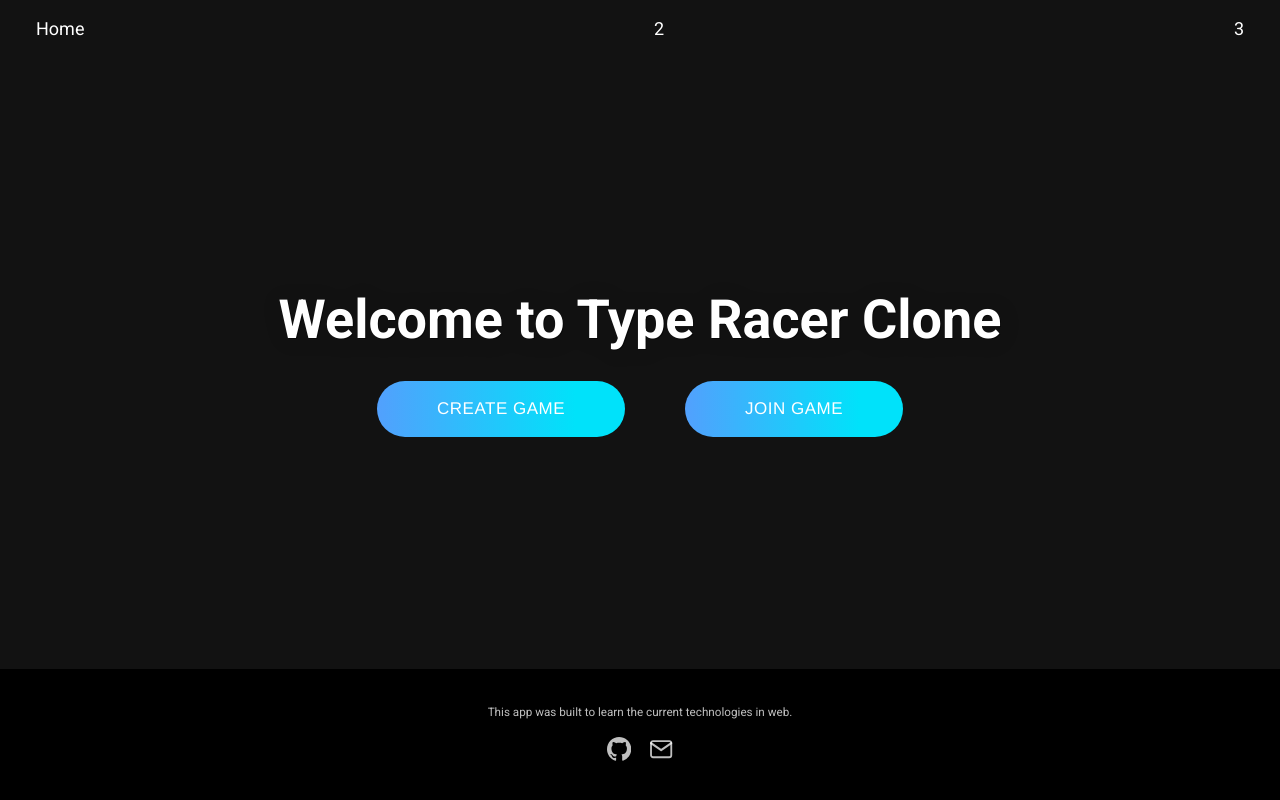
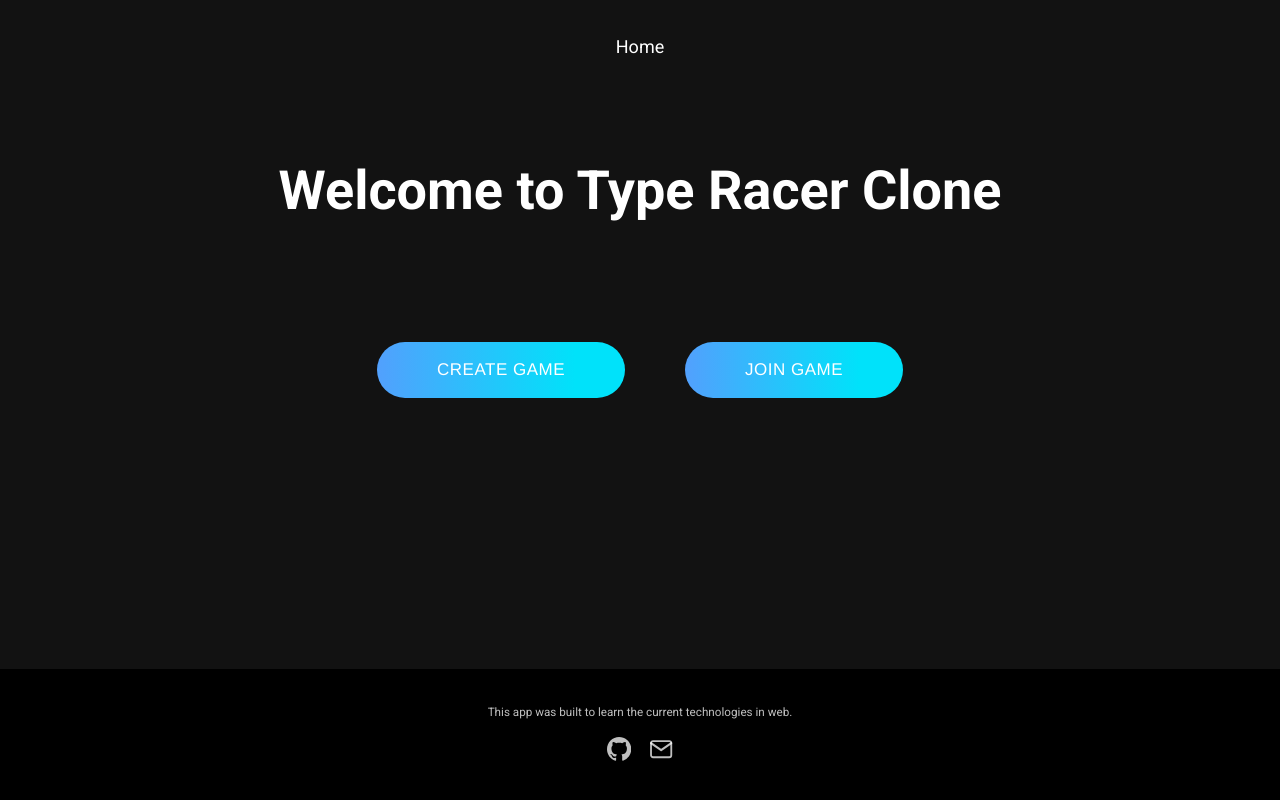
Before and after one commit to DYSLEVIUM/Typeracer-Clone, an Angular app in the folder client/: page / in a window 1280 px wide. Built offline with nearby package versions, Linux system fonts and the light colour scheme.

Commit message:
made changes to createGame and joinGame

```diff
--- a/client/src/app/core/header/header.component.html
+++ b/client/src/app/core/header/header.component.html
@@ -2,6 +2,4 @@
   <a routerLink="">
     <span>Home</span>
   </a>
-  <div>2</div>
-  <div>3</div>
 </div>
--- a/client/src/app/core/header/header.component.scss
+++ b/client/src/app/core/header/header.component.scss
@@ -2,9 +2,10 @@
   position: relative;
   display: flex;
   flex-direction: row;
-  justify-content: space-between;
+  justify-content: center;
+  align-items: center;
 
-  padding: 1rem 2rem;
+  padding: 2rem;
 
   background: inherit;
 
--- a/client/src/app/shared/create-game/create-game.component.html
+++ b/client/src/app/shared/create-game/create-game.component.html
@@ -1,5 +1,6 @@
 <div class="main-container">
   <form #createGame (ngSubmit)="onSubmit(createGame)">
+    <div class="form-group">
       <label for="nickName">Nickname</label>
       <input
         type="text"
@@ -10,6 +11,7 @@
         autocomplete="on"
         autofocus
       />
+    </div>
     <button type="submit" class="fancy-button pop-onhover bg-gradient">
       <span>Submit</span>
     </button>
--- a/client/src/app/shared/create-game/create-game.component.scss
+++ b/client/src/app/shared/create-game/create-game.component.scss
@@ -1,11 +1,41 @@
 .main-container {
-  label {
-    padding: 0 1rem;
-  }
-  input {
-    padding: 0.5rem 1rem;
-    border: 1px solid;
-    border-radius: 1rem;
+  position: relative;
+  left: 0;
+  display: flex;
+
+  height: 50vh;
+
+  color: rgba(255, 255, 255, 1);
+
+  flex-direction: column;
+  justify-content: center;
+  align-items: center;
+
+  form {
+    display: flex;
+
+    flex-direction: column;
+    justify-content: center;
+    align-items: center;
+
+    .form-group {
+      width: 130%;
+      display: flex;
+
+      flex-direction: row;
+      justify-content: space-between;
+      align-items: center;
+
+      padding: 2rem 0;
+      // label {
+      //   padding: 0 1rem;
+      // }
+      input {
+        padding: 0.5rem 1rem;
+        border: 1px solid;
+        border-radius: 1rem;
+      }
+    }
   }
 }
 
--- a/client/src/app/shared/game-menu/game-menu.component.scss
+++ b/client/src/app/shared/game-menu/game-menu.component.scss
@@ -3,7 +3,7 @@
   left: 0;
   display: flex;
 
-  height: 80vh;
+  height: 50vh;
 
   flex-direction: column;
   justify-content: center;
@@ -13,11 +13,10 @@
 
   .title {
     h1 {
+      margin: 0 0 5rem 0;
       color: rgba(255, 255, 255, 1);
       font-size: 3rem;
       text-align: center;
-      text-shadow: 1px 1px rgba(0, 0, 0, 0.5);
-      filter: drop-shadow(1px 1px 10px rgba(0, 0, 0, 0.1));
     }
   }
 }
--- a/client/src/app/shared/join-game/join-game.component.html
+++ b/client/src/app/shared/join-game/join-game.component.html
@@ -1,5 +1,6 @@
 <div class="main-container">
   <form #joinGame (ngSubmit)="onSubmit(joinGame)">
+    <div class="form-group">
       <label for="gameID">GameID</label>
       <input
         type="text"
@@ -10,7 +11,8 @@
         autocomplete="off"
         autofocus
       />
-
+    </div>
+    <div class="form-group">
       <label for="nickName">Nickname</label>
       <input
         type="text"
@@ -20,6 +22,7 @@
         placeholder="Enter Nickname"
         autocomplete="on"
       />
+    </div>
     <button type="submit" class="fancy-button pop-onhover bg-gradient">
       <span>Join</span>
     </button>
--- a/client/src/app/shared/join-game/join-game.component.scss
+++ b/client/src/app/shared/join-game/join-game.component.scss
@@ -1,11 +1,41 @@
 .main-container {
-  label {
-    padding: 0 1rem;
-  }
-  input {
-    padding: 0.5rem 1rem;
-    border: 1px solid;
-    border-radius: 1rem;
+  position: relative;
+  left: 0;
+  display: flex;
+
+  height: 50vh;
+
+  color: rgba(255, 255, 255, 1);
+
+  flex-direction: column;
+  justify-content: center;
+  align-items: center;
+
+  form {
+    display: flex;
+
+    flex-direction: column;
+    justify-content: center;
+    align-items: center;
+
+    .form-group {
+      width: 130%;
+      display: flex;
+
+      flex-direction: row;
+      justify-content: space-between;
+      align-items: center;
+
+      padding: 2rem 0;
+      // label {
+      //   padding: 0 1rem;
+      // }
+      input {
+        padding: 0.5rem 1rem;
+        border: 1px solid;
+        border-radius: 1rem;
+      }
+    }
   }
 }
 
```
Lines whose indentation alone changed are shown as unchanged.
